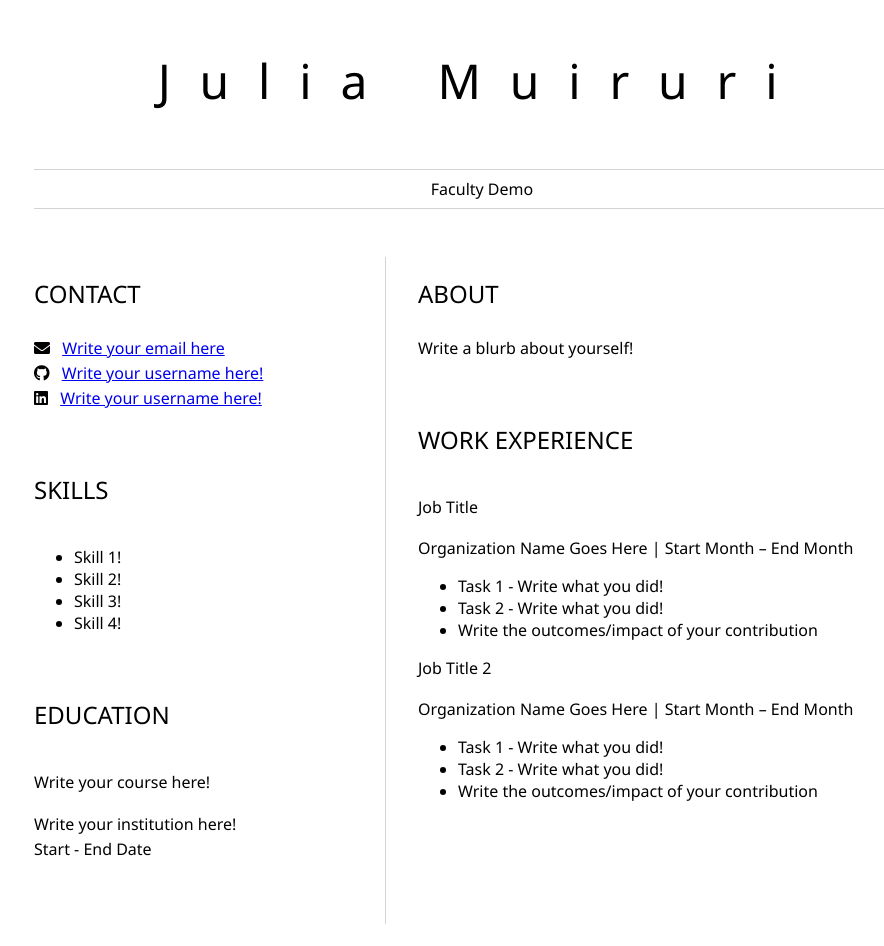
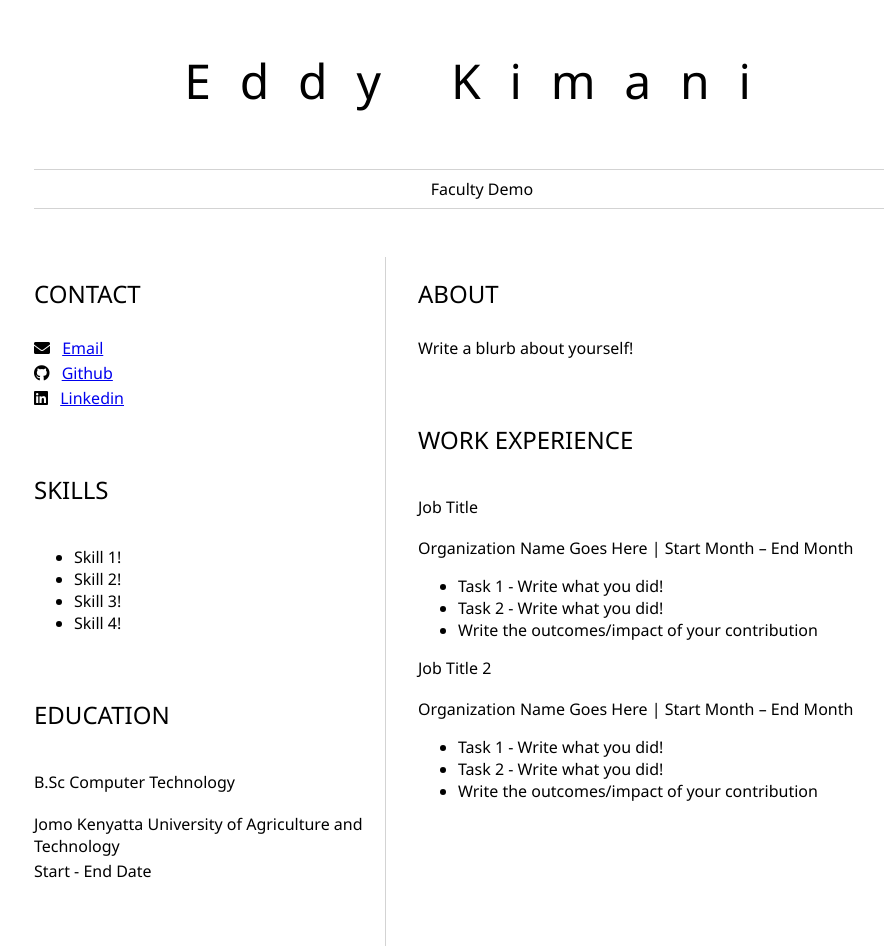
Before and after one commit to sepi0l-ops/Resume, a plain HTML site: page index.html in a window 1280 px wide. Shown: the whole page, without its empty margins (158-1042 px from the left). Before the commit the page ends 924 px from the top, so only its background shows below. Drawn offline with Linux system fonts and the light colour scheme.

Commit message:
First-edit

```diff
--- a/index.html
+++ b/index.html
@@ -2,13 +2,13 @@
 	<head>
 		<link href="style.css" rel="stylesheet">
         <link rel="stylesheet" href="https://cdnjs.cloudflare.com/ajax/libs/font-awesome/5.15.4/css/all.min.css">
-        <title>Julia Muiruri</title>
+        <title>Eddy Kimani</title>
 	</head>
 
 	<body>
 		<header id="header">
 			<!-- resume header with your name and title -->
-			<h1>Julia Muiruri</h1>
+			<h1>Eddy Kimani</h1>
 			<hr>
 			Faculty Demo
 			<hr>
@@ -20,15 +20,15 @@
 					<!-- contact info including social media -->
                     <p>
                         <i class="fa fa-envelope" aria-hidden="true"></i>
-                        <a href="mailto:username@domain.top-level domain">Write your email here</a>
+                        <a href="mailto:kimani.muigai@students.jkuat.ac.ke">Email</a>
                     </p>
                     <p>
                         <i class="fab fa-github" aria-hidden="true"></i>
-                        <a href="github.com/yourGitHubUsername">Write your username here!</a>
+                        <a href="github.com/sepi0l-ops">Github</a>
                     </p>
                     <p>
                         <i class="fab fa-linkedin" aria-hidden="true"></i>
-                        <a href="linkedin.com/yourLinkedInUsername">Write your username here!</a>
+                        <a href="https://www.linkedin.com/in/eddy-kimani-7209a0250/">Linkedin</a>
                     </p>
 				</section>
 				<section>
@@ -44,9 +44,9 @@
 				<section>
 					<h2>EDUCATION</h2>
 					<!-- your education -->
-                    <h3>Write your course here!</h3>
+                    <h3>B.Sc Computer Technology</h3>
                     <p>
-                        Write your institution here!
+                        Jomo Kenyatta University of Agriculture and Technology
                     </p>
                     <p>
                         Start - End Date
```
